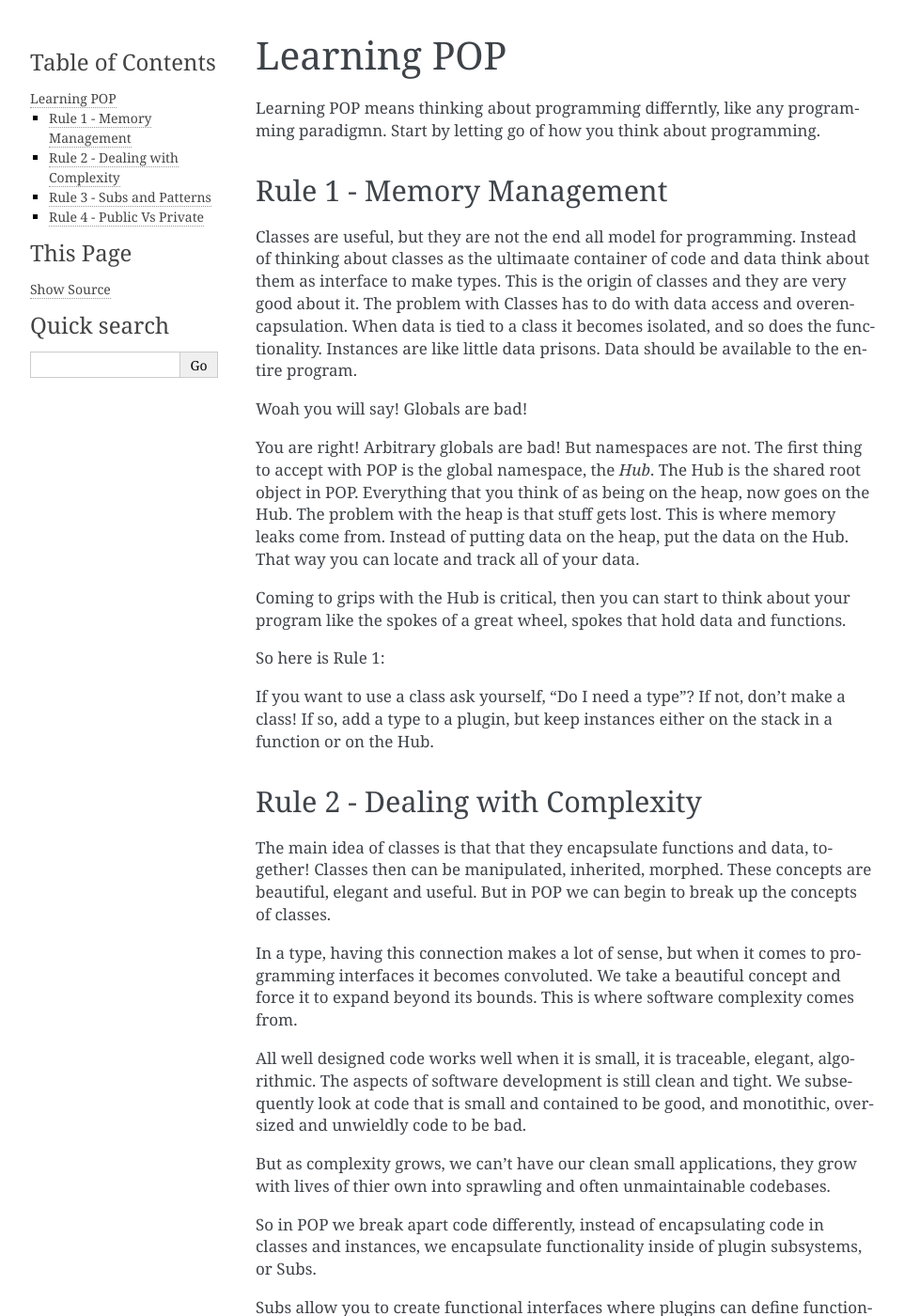
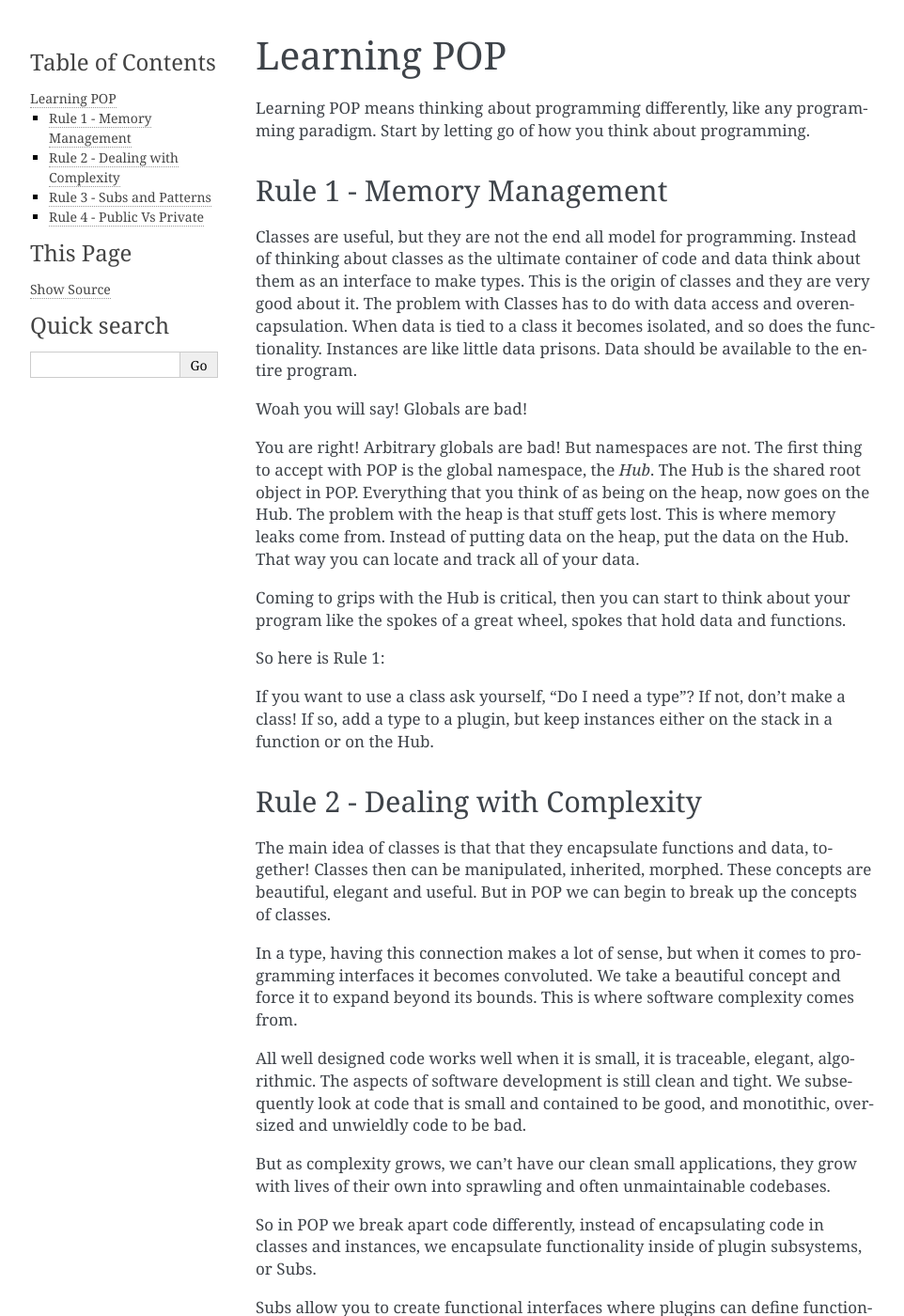
Before and after one commit to vmware-archive/pop, a Sphinx documentation site: the page built from doc/source/topics/learning.rst, in a window 1280 px wide and 1400 px high. Shown: the whole window at 94% size, without its empty margins (148-1110 px from the left). Built offline with Sphinx 7.4.7, drawn with Linux system fonts in a browser that asks for light colours; some of the changed text lies outside the part shown.

Commit message:
fix some typos

```diff
--- a/doc/source/topics/learning.rst
+++ b/doc/source/topics/learning.rst
@@ -2,15 +2,15 @@
 Learning POP
 ============
 
-Learning POP means thinking about programming differntly, like any
-programming paradigmn. Start by letting go of how you think about programming.
+Learning POP means thinking about programming differently, like any
+programming paradigm. Start by letting go of how you think about programming.
 
 Rule 1 - Memory Management
 ==========================
 
 Classes are useful, but they are not the end all model for programming. Instead
-of thinking about classes as the ultimaate container of code and data think about
-them as interface to make types. This is the origin of classes and they are
+of thinking about classes as the ultimate container of code and data think about
+them as an interface to make types. This is the origin of classes and they are
 very good about it. The problem with Classes has to do with data access
 and overencapsulation. When data is tied to a class it becomes isolated, and
 so does the functionality. Instances are like little data prisons. Data should
@@ -51,7 +51,7 @@ code that is small and contained to be good, and monotithic, oversized and unwie
 to be bad.
 
 But as complexity grows, we can't have our clean small applications, they grow with
-lives of thier own into sprawling and often unmaintainable codebases.
+lives of their own into sprawling and often unmaintainable codebases.
 
 So in POP we break apart code differently, instead of encapsulating code in classes
 and instances, we encapsulate functionality inside of plugin subsystems, or Subs.
@@ -68,7 +68,7 @@ configuration data. Instead of creating instances bound to data, you store data
 functions.
 
 Rule 2 - Complexity is dealt with through breaking apart Classes. Functions work
-on thier own, morphed with data stored alongside them on the namespace. Instead of
+on their own, morphed with data stored alongside them on the namespace. Instead of
 encapsulation, namespace isolation.
 
 Rule 3 - Subs and Patterns
```
